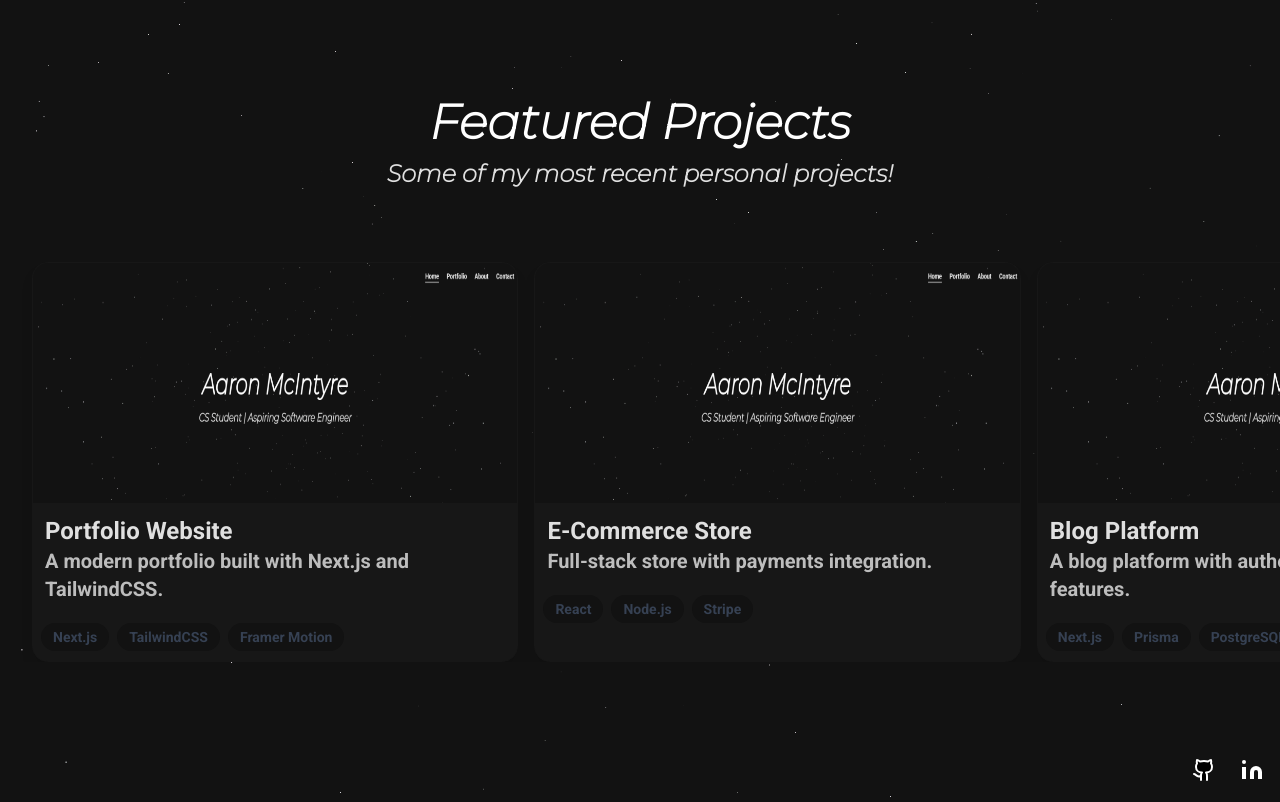
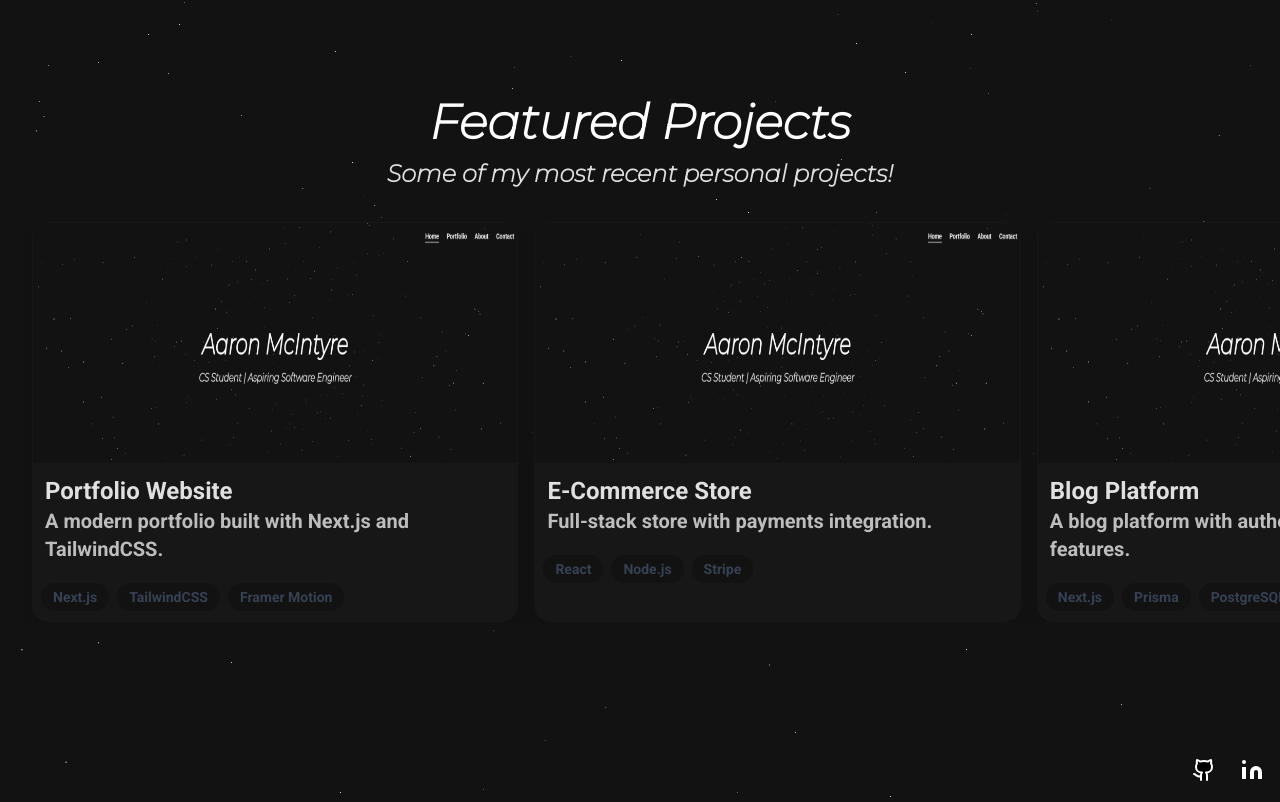
Before and after one commit to Aaron-McIntyre/Aaron-McIntyre-Portfolio-Website, a Next.js app in the folder my-portfolio/: page / in a window 1280 px wide. Shown: the part 926-1728 px from the top of the page. Built offline with nearby package versions, Linux system fonts and the light colour scheme.

Commit message:
chore: more padding below carousel

```diff
--- a/my-portfolio/src/app/page.tsx
+++ b/my-portfolio/src/app/page.tsx
@@ -31,7 +31,7 @@ export default function Home() {
           Some of my most recent personal projects!
         </h3>
 
-        <div className="w-full h-96 flex justify-center items-center mt-20">
+        <div className="w-full h-96 flex justify-center items-center mt-20 pb-20">
           <FeaturedCardCarousel />
         </div>
       </div>
```
